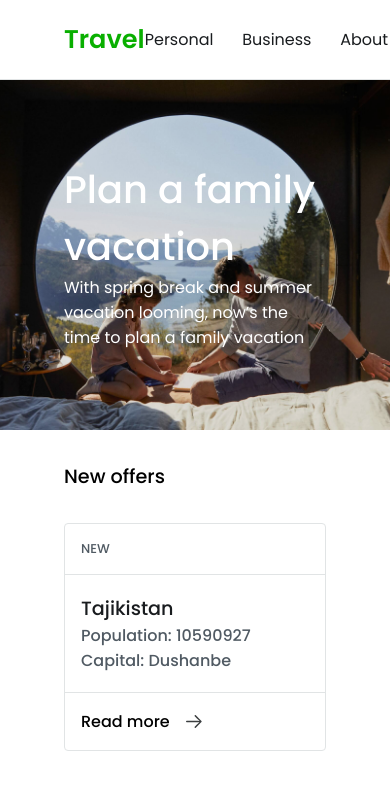
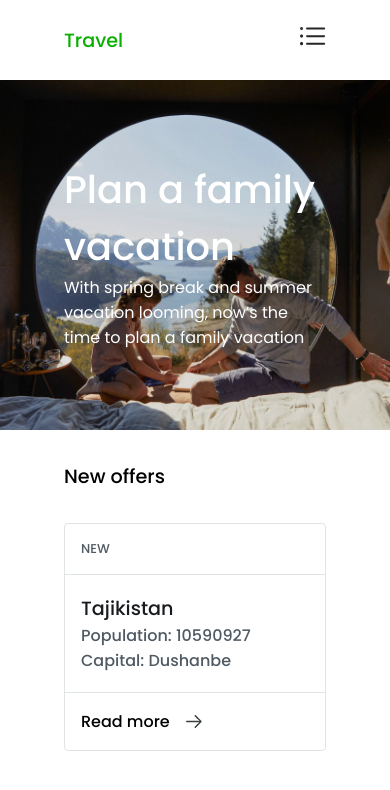
Before and after one commit to sopo/countries-app, a React (Vite) app: page / in a window 390 px wide. Shown: the top 790 px of the page. Built offline with nearby package versions, Linux system fonts and the light colour scheme.

Commit message:
added responsive breakpoints

```diff
--- a/src/App.tsx
+++ b/src/App.tsx
@@ -1,11 +1,8 @@
 import './global-css/containers.css'
 import Header from "./components/header/Header";
 import CardsSection from './components/card/cards-section';
-import Card from './components/card/Card';
 import Banner from "./components/banner/Banner";
-import CardHeader from './components/card/card-header/CardHeader';
-import CardContent from './components/card/card-content/card-content';
-import CardFooter from './components/card/card-footer/card-footer';
+
 
 function App() {
   return (
--- a/src/components/card/Card.tsx
+++ b/src/components/card/card/Card.tsx
@@ -8,7 +8,3 @@ export default function Card({children}) {
     </div>
   );
 }
-
-{/* <div className="card border-radius-xl padding-xl">
-
-</div> */}
--- a/src/components/card/cards-section.tsx
+++ b/src/components/card/cards-section.tsx
@@ -1,4 +1,4 @@
-import Card from "./Card";
+import Card from "./card/Card";
 import CardHeader from "./card-header/CardHeader";
 import CardContent from "./card-content/card-content";
 import CardFooter from "./card-footer/card-footer";
--- a/src/components/header/Header.css
+++ b/src/components/header/Header.css
@@ -1,9 +1,35 @@
-.header-frame{
-    background-color: rgb(255, 255, 255);
-    height: 80px;
+.header-frame {
+  height: 80px;
+  display: flex;
+}
+.header-content {
+  display: flex;
+  align-items: center;
+  justify-content: space-between;
+  width: 1200px;
+  margin: auto;
+}
+.nav-end {
+  display: flex;
+  column-gap: 24px;
+}
+.nav-mobile {
+  display: none;
 }
 
-.header-nav{
+/* Breakpoints */
+@media (max-width: 1366px) {
+  .header-content {
+    width: 100%;
+    margin: auto 64px;
+  }
+}
+
+@media (max-width: 960px) {
+  .nav-web {
+    display: none;
+  }
+  .nav-mobile {
     display: flex;
-    column-gap: 1.8rem;
+  }
 }
--- a/src/components/header/Header.tsx
+++ b/src/components/header/Header.tsx
@@ -1,19 +1,28 @@
 import "./Header.css";
+import BurgerMenu from '../../assets/list.bullet.svg?react'
 export default function Header() {
   return (
-    <div className="header-frame border-bottom frame-full display-flex">
-      <div className="container-xl display-flex space-between align-center">
-        <div className="header-logo">
-          <p className='semi-bold paragraph-l accent'>Travel</p>
-        </div>
-        <nav>
-          <ul className="header-nav">
-            <li ><a className="primary-text paragraph-m" href='#'>Personal</a></li>
-            <li><a className="primary-text paragraph-m" href='#'>Business</a></li>
-            <li><a className="primary-text paragraph-m" href='#'>About</a></li>
+    <div>
+    <div className="nav-web header-frame border-bottom ">
+      <div className="header-content">
+        <div><p className="title-s accent">Travel</p></div>
+          <nav>
+            <ul className='nav-end'>
+              <li><a className="primary-text paragraph-m" href="#">Personal</a></li>
+              <li><a className="primary-text paragraph-m" href="#">Business</a></li>
+              <li><a className="primary-text paragraph-m" href="#">About</a></li>
           </ul>
-        </nav>
+          </nav>
       </div>
+    </div>
+    <div className='nav-mobile header-frame'>
+    <div className="header-content">
+        <div><p className="title-s accent">Travel</p></div>
+          <div className='nav-mobile-end'>
+            <BurgerMenu className='icon-l icon-primary'/>
+          </div>
+    </div>
+    </div>
     </div>
   );
 }
--- a/src/global-css/containers.css
+++ b/src/global-css/containers.css
@@ -1,6 +1,6 @@
 /* Containers */
 .frame-full {
-  width: 100%;
+  width: auto;
 }
 .container-xl {
   width: 1200px;
--- a/src/index.css
+++ b/src/index.css
@@ -23,7 +23,7 @@ a {
   text-decoration: none;
 }
 
-ul {
+ul,li {
   list-style-type: none;
 }
 /* Color */
@@ -86,9 +86,13 @@ h1, h2, h3, p {
 .naked-button-m{
   font-size: 1rem;
 }
+.icon-l{
+  width: 1.6rem;
+}
 .icon-m{
   width: 1rem;
 }
+
 .icon-primary{
   color: var(--color-primary-text);
 }
```
Also changed, not shown: src/assets/list.bullet.svg (added), src/components/card/card/Card.css (renamed from src/components/card/Card.css).
